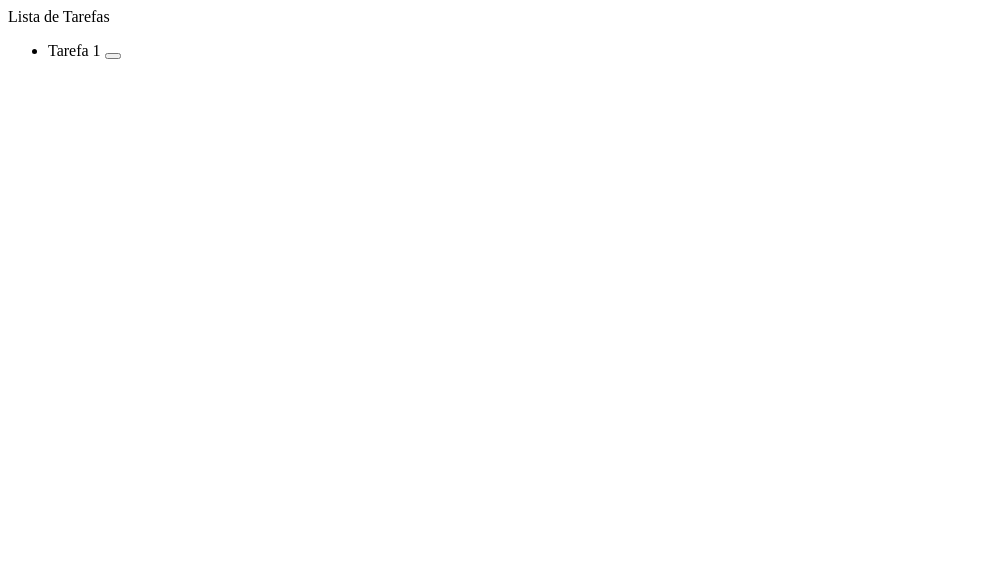
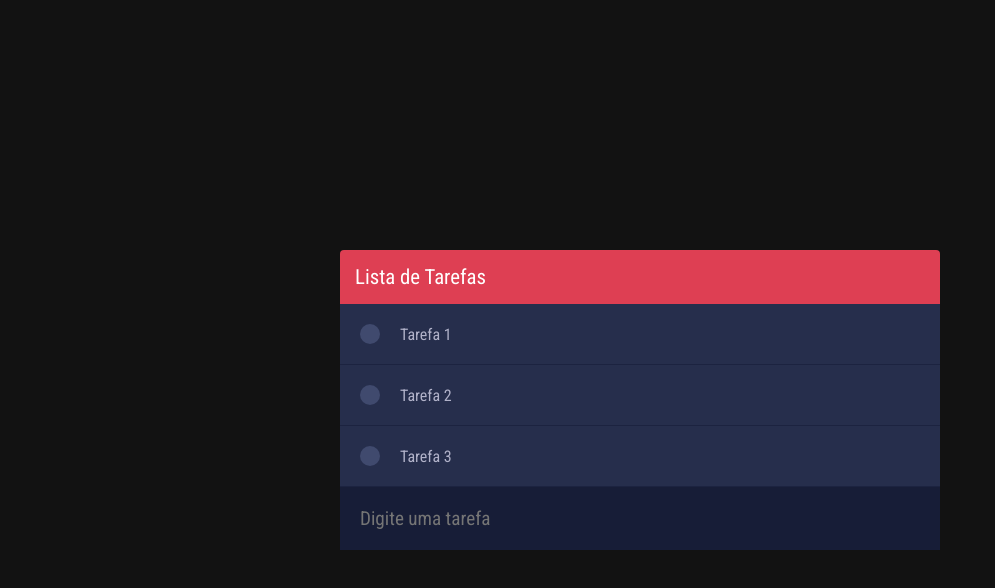
Before and after one commit to Theusma26/Todo-list, a plain HTML site: page index.html in a window 1280 px wide. Shown: the whole page, without its empty margins (0-995 px from the left). Drawn offline with Linux system fonts and the light colour scheme.

Commit message:
feat:create css

```diff
--- /dev/null
+++ b/css/styles.css
@@ -0,0 +1,107 @@
+@import url("https://fonts.googleapis.com/css2?family=Roboto:wght@100;300;400;500;700;900");
+@import url("https://fonts.googleapis.com/css2?family=Roboto+Condensed:wght@300;400;700");
+
+* {
+    margin: 0;
+    padding: 0;
+}
+
+body{
+    display: flex;
+    justify-content: center;
+    flex-direction: column;
+    align-items: center;
+    height: 100vh;
+    background-color: #121212;
+    font-family: "Roboto Condensed", Arial, sans-serif;
+}
+
+.todolist {
+    width: 100%;
+    max-width: 600px;
+}
+
+.todolist header{
+    border-top-left-radius: 4px;
+    border-top-right-radius: 4px;
+    padding: 15px;
+    background-color: #de3f53;
+    color: #fff;
+    font-size: 1.3em;
+}
+
+.wrapper-list ul.list {
+    list-style: none;
+    margin: 0;
+    padding: 0;
+}
+
+.wrapper-list ul.list li {
+    position: relative;
+    background-color: #262e4c;
+    border-bottom: 1px solid #1c2340;
+    color: #b1b2c9;
+    display: flex;
+    align-items: center;
+    padding: 20px;
+    transition: background-color 300ms ease;
+}
+
+.wrapper-list ul.list li:hover{
+    background-color: #323b5c;
+}
+
+.wrapper-list ul.list li:hover button.remove {
+    opacity: 1;
+}
+
+.wrapper-list ul.list .check {
+    background-color: #404a6e;
+    border-radius: 50%;
+    display: block;
+    width: 20px;
+    height: 20px;
+    margin-right: 20px;
+    cursor: pointer;
+    transition: background-color 200ms ease;
+}
+
+.wrapper-list ul.list .check:hover{
+    background-color: #171d37;
+}
+
+.wrapper-list button.remove {
+    position: absolute;
+    top: 20px;
+    right: 20px;
+    border: none;
+    outline: none;
+    background-color: red;
+    border-radius: 100%;
+    width: 20px;
+    height: 20px;
+    cursor: pointer;
+    opacity: 0;
+    transition: opcaity 300ms ease;
+}
+
+.wrapper-list button.remove::after{
+    content: 'x';
+    color: white;
+    display: block;
+}
+
+.todolist footer{
+    background-color: #171d37;
+}
+
+.todolist footer input {
+    background-color: #171d37;
+    border: none;
+    outline: none;
+    width: 90%;
+    padding: 20px;
+    font-family: "Roboto Condensed", Arial, sans-serif;
+    font-size: 1.2em;
+    color: white;
+}
--- a/index.html
+++ b/index.html
@@ -4,6 +4,7 @@
     <meta charset="UTF-8">
     <meta name="viewport" content="width=device-width, initial-scale=1.0">
     <title>To do List</title>
+    <link rel="stylesheet" href="css/styles.css">
 </head>
 <body>
     <div class="todolist">
@@ -18,8 +19,26 @@
                     </label>
                     <button class="remove"></button>
                 </li>
+                <li>
+                    <div class="check"></div>
+                    <label class="task">
+                        Tarefa 2
+                    </label>
+                    <button class="remove"></button>
+                </li>
+                <li>
+                    <div class="check"></div>
+                    <label class="task">
+                        Tarefa 3
+                    </label>
+                    <button class="remove"></button>
+                </li>
             </ul>
         </section>
+
+        <footer>
+            <input type="text" id="inputTask" placeholder="Digite uma tarefa">
+        </footer>
     </div>
 </body>
 </html>
```
